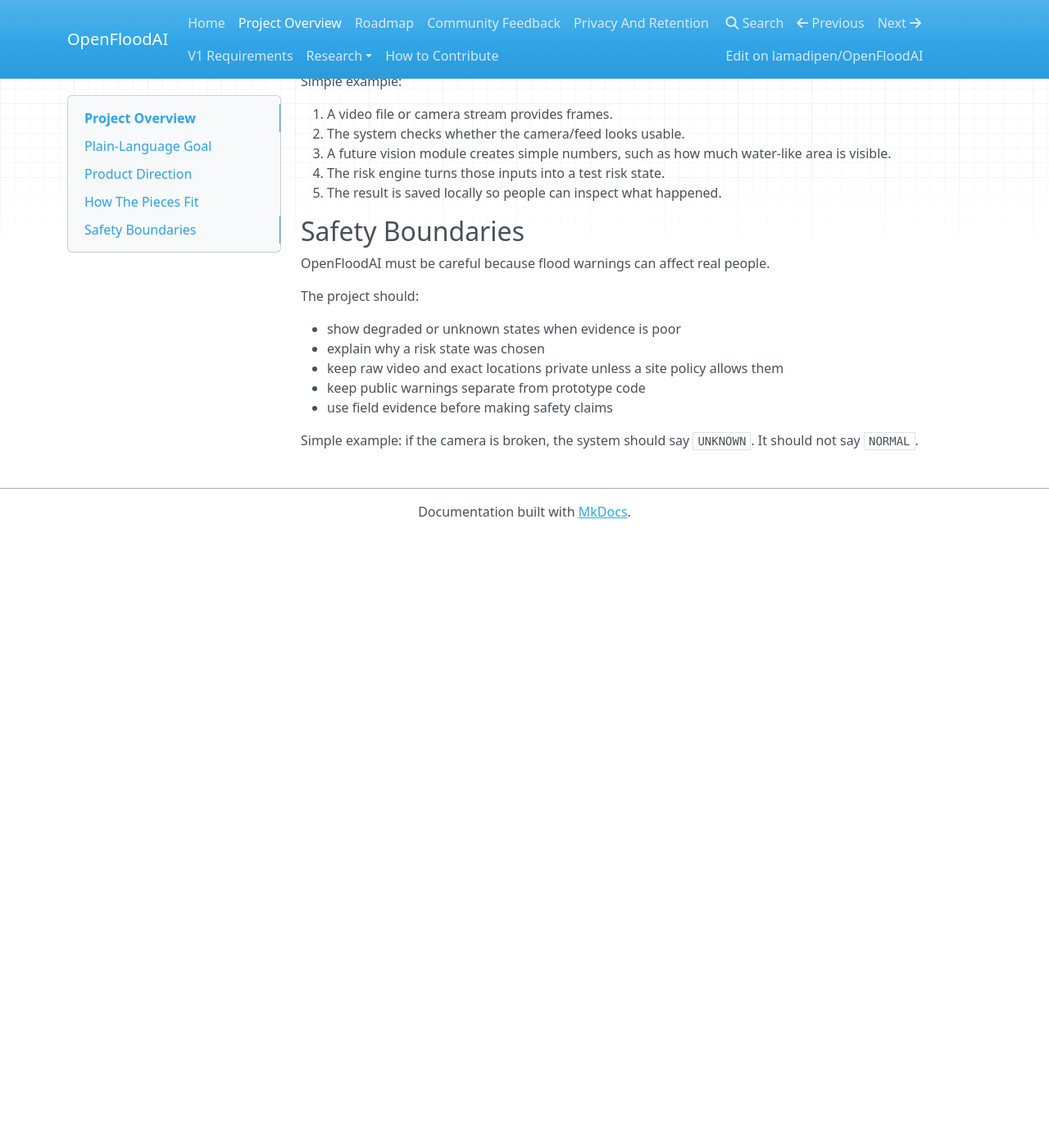
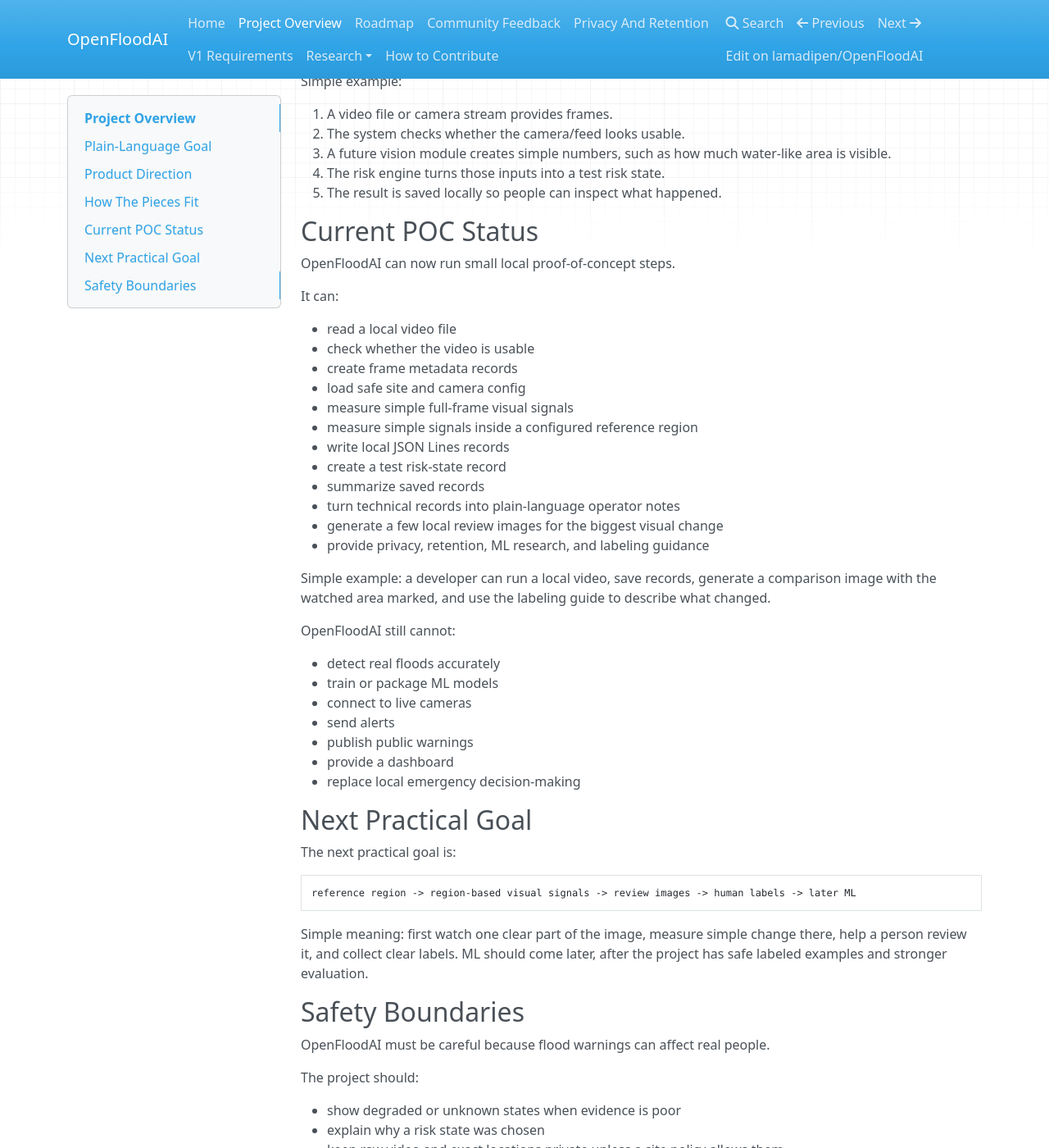
Before and after one commit to lamadipen/OpenFloodAI, an MkDocs documentation site: the page built from docs/project-overview.md, in a window 1280 px wide and 1400 px high, scrolled down 1159 px. Shown: the whole window at 82% size. Built offline with MkDocs 1.6.1, drawn with Linux system fonts in a browser that asks for light colours; nearby versions of some CDN libraries; before the commit the page ends 1811 px from its top, so only the background shows below that.

````diff
--- a/docs/project-overview.md
+++ b/docs/project-overview.md
@@ -56,6 +56,47 @@ Simple example:
 4. The risk engine turns those inputs into a test risk state.
 5. The result is saved locally so people can inspect what happened.
 
+## Current POC Status
+
+OpenFloodAI can now run small local proof-of-concept steps.
+
+It can:
+
+- read a local video file
+- check whether the video is usable
+- create frame metadata records
+- load safe site and camera config
+- measure simple full-frame visual signals
+- measure simple signals inside a configured reference region
+- write local JSON Lines records
+- create a test risk-state record
+- summarize saved records
+- turn technical records into plain-language operator notes
+- generate a few local review images for the biggest visual change
+- provide privacy, retention, ML research, and labeling guidance
+
+Simple example: a developer can run a local video, save records, generate a comparison image with the watched area marked, and use the labeling guide to describe what changed.
+
+OpenFloodAI still cannot:
+
+- detect real floods accurately
+- train or package ML models
+- connect to live cameras
+- send alerts
+- publish public warnings
+- provide a dashboard
+- replace local emergency decision-making
+
+## Next Practical Goal
+
+The next practical goal is:
+
+```text
+reference region -> region-based visual signals -> review images -> human labels -> later ML
+```
+
+Simple meaning: first watch one clear part of the image, measure simple change there, help a person review it, and collect clear labels. ML should come later, after the project has safe labeled examples and stronger evaluation.
+
 ## Safety Boundaries
 
 OpenFloodAI must be careful because flood warnings can affect real people.
````
Also changed, not shown: README.md (+13 -1 lines), docs/index.md (+24 -4 lines), docs/roadmap.md (+7 -3 lines).
